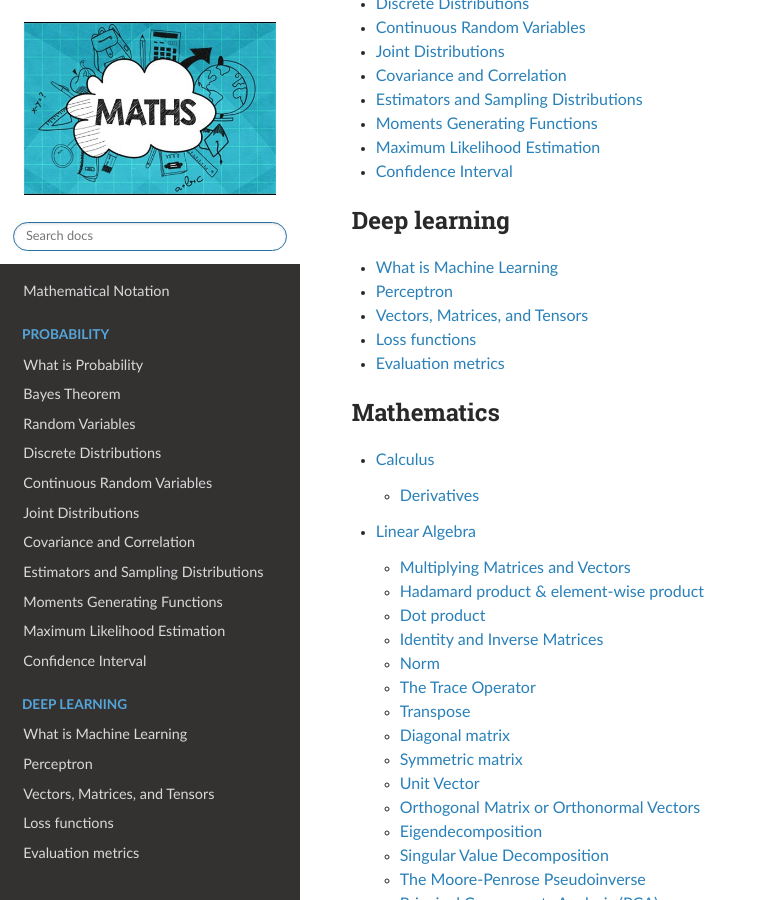
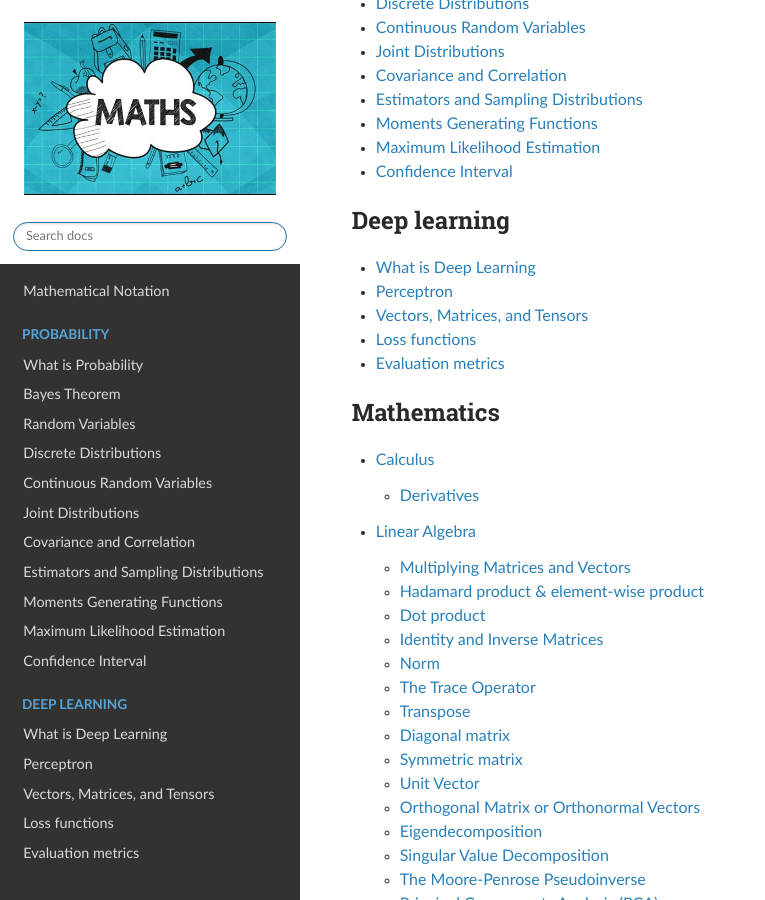
Before and after one commit to akkefa/ml-notes, a Sphinx documentation site: the page built from docs/index.rst, in a window 1280 px wide and 900 px high, scrolled down 441 px. Shown: the whole window, without its empty margins (0-765 px from the left). Built offline with Sphinx 7.4.7 and the Read the Docs theme 2.0.0, drawn with Linux system fonts in a browser that asks for light colours.

Commit message:
new changes

````diff
--- a/docs/deep_learning/what_is_deep_learning.md
+++ b/docs/deep_learning/what_is_deep_learning.md
@@ -7,7 +7,7 @@ kernelspec:
 ```{title} What are Machine Learning And Deep Learning?
 ```
 
-# What is Machine Learning
+# What is Deep Learning
 
 ::::{grid}
 
````
